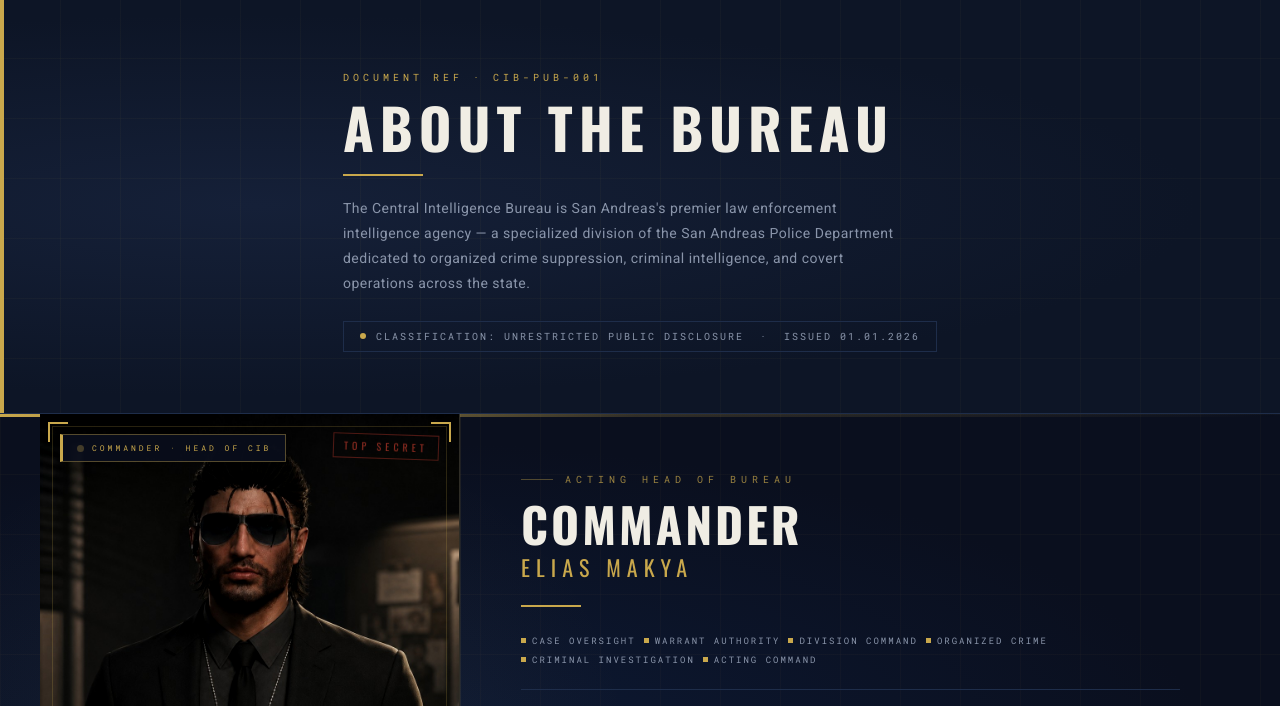
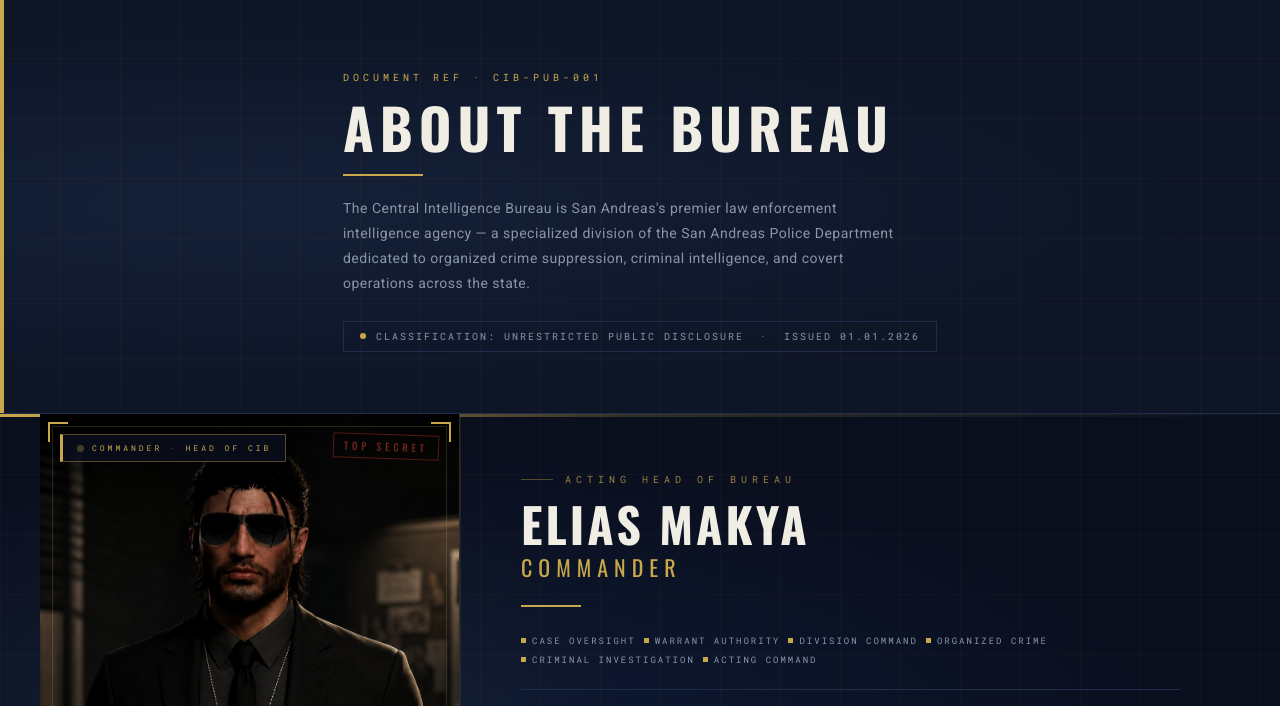
Before and after one commit to Chezar17/cib-executiverp, a website with bundled scripts: page public/Page_About.html in a window 1280 px wide. Shown: the part 94-800 px from the top of the page. Built offline with nearby package versions, Linux system fonts and the light colour scheme.

Commit message:
Update Page_About.html

```diff
--- a/public/Page_About.html
+++ b/public/Page_About.html
@@ -112,8 +112,8 @@
 
       <div class="bio-eyebrow">Acting Head of Bureau</div>
       <div class="bio-title">
-        Commander
-        <em>Elias Makya</em>
+        Elias Makya
+        <em>COMMANDER</em>
       </div>
       <div class="bio-line"></div>
 
```
